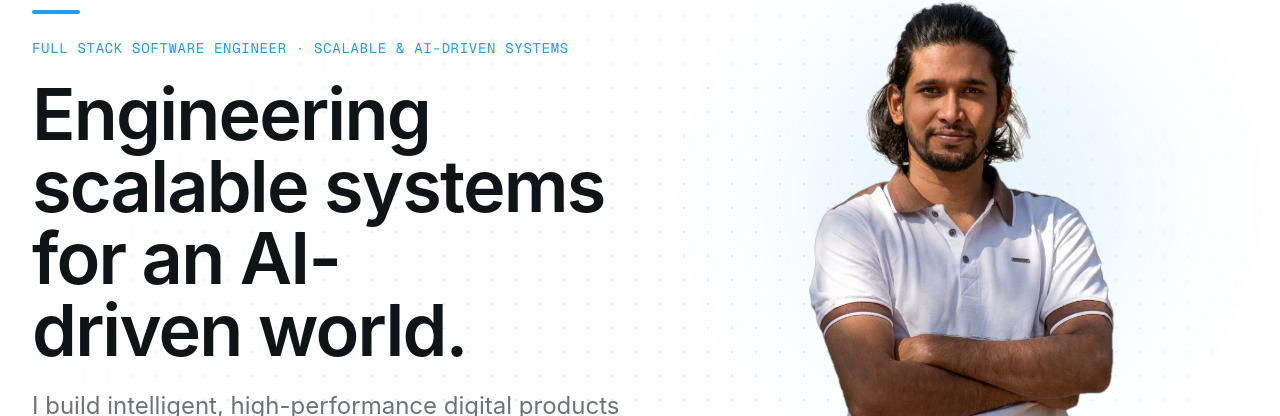
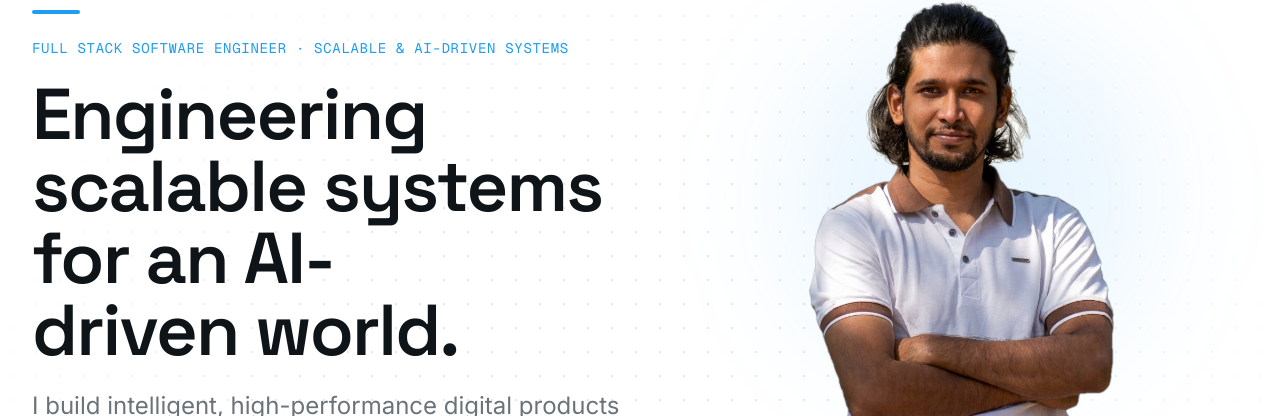
Before and after one commit to solymanHossen/portfolio-2026, a Next.js app: page / in a window 1280 px wide. Shown: the part 180-596 px from the top of the page. Built offline with nearby package versions, Linux system fonts and the light colour scheme; no server answers.

Commit message:
feat: integrate new font styles for improved typography across the application

```diff
--- a/app/globals.css
+++ b/app/globals.css
@@ -137,7 +137,8 @@
   --color-sidebar-accent-foreground: var(--sidebar-accent-foreground);
   --color-sidebar-border: var(--sidebar-border);
   --color-sidebar-ring: var(--sidebar-ring);
-  --font-sans: "TwitterChirp", -apple-system, BlinkMacSystemFont, "Segoe UI", Roboto, Helvetica, Arial, sans-serif;
+  --font-sans: var(--font-inter), -apple-system, BlinkMacSystemFont, "Segoe UI", Roboto, Helvetica, Arial, sans-serif;
+  --font-heading: var(--font-space-grotesk), var(--font-sans);
   --font-mono: var(--font-geist-mono);
 }
 
@@ -194,6 +195,14 @@
   body {
     @apply bg-background text-foreground;
   }
+  h1,
+  h2,
+  h3,
+  h4,
+  h5,
+  h6 {
+    @apply font-heading;
+  }
 }
 
 @keyframes marquee {
--- a/app/layout.tsx
+++ b/app/layout.tsx
@@ -1,6 +1,6 @@
 import type React from "react"
 import type { Metadata, Viewport } from "next"
-import { Geist_Mono } from "next/font/google"
+import { Geist_Mono, Inter, Space_Grotesk } from "next/font/google"
 import { Analytics } from "@vercel/analytics/next"
 import { ThemeProvider } from "@/components/theme-provider"
 import { Toaster } from "@/components/ui/sonner"
@@ -11,6 +11,14 @@ import { BackToTop } from "@/components/layout/back-to-top"
 import { siteName, siteUrl } from "@/lib/metadata"
 import { personJsonLd, websiteJsonLd } from "@/lib/structured-data"
 import "./globals.css"
+
+const inter = Inter({ subsets: ["latin"], variable: "--font-inter", display: "swap" })
+
+const spaceGrotesk = Space_Grotesk({
+  subsets: ["latin"],
+  variable: "--font-space-grotesk",
+  display: "swap",
+})
 
 const geistMono = Geist_Mono({ subsets: ["latin"], variable: "--font-geist-mono" })
 
@@ -87,7 +95,11 @@ export default function RootLayout({
   children: React.ReactNode
 }>) {
   return (
-    <html lang="en" suppressHydrationWarning className={geistMono.variable}>
+    <html
+      lang="en"
+      suppressHydrationWarning
+      className={`${inter.variable} ${spaceGrotesk.variable} ${geistMono.variable}`}
+    >
       <head>
         <script
           type="application/ld+json"
```
